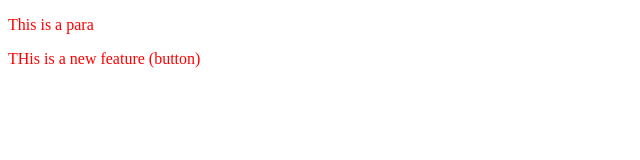
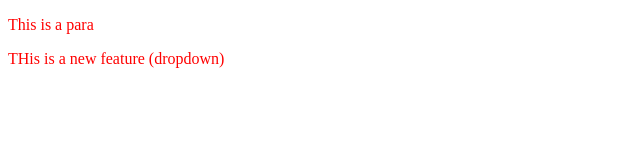
Before and after one commit to pratiktayade-2005/LoacalRepo, a plain HTML site: page index.html in a window 1280 px wide. Shown: the full height of the page, 0-640 px from the left. Drawn offline with Linux system fonts and the light colour scheme.

Commit message:
Add dropdown

```diff
--- a/index.html
+++ b/index.html
@@ -8,6 +8,6 @@
 </head>
 <body>
     <p>This is a para</p>
-    <p>THis is a new feature (button)</p>
+    <p>THis is a new feature (dropdown)</p>
 </body>
 </html>
```
